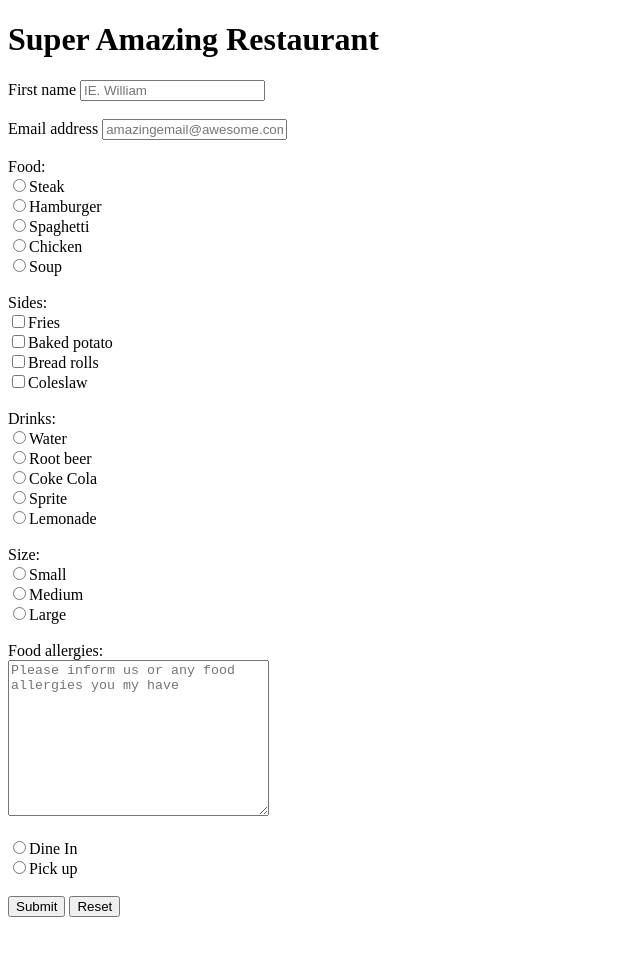
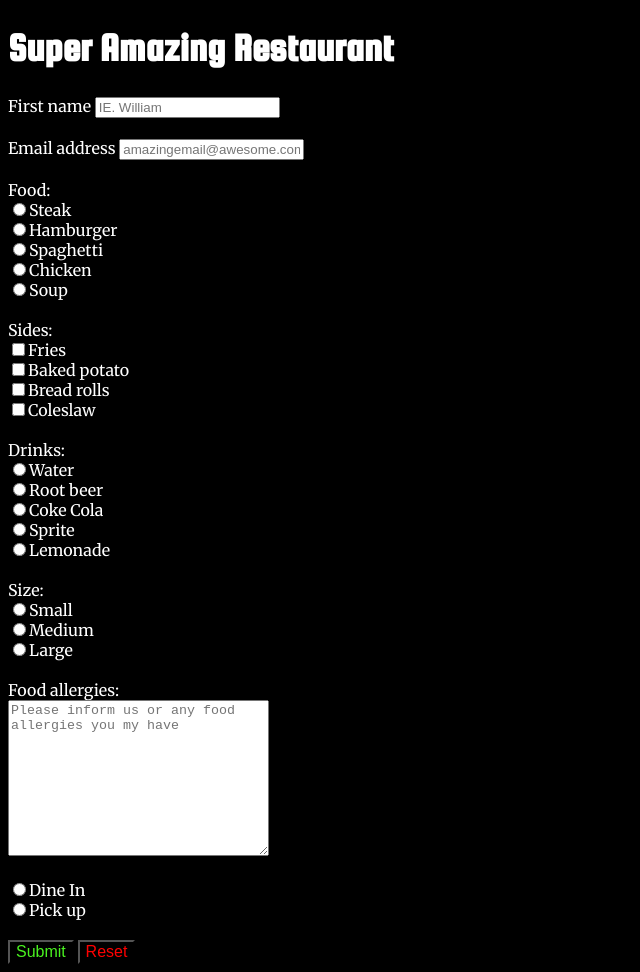
Before and after one commit to jortizcota/Assignment05, a plain HTML site: page index.html in a window 1280 px wide. Shown: the whole page, without its empty margins (0-640 px from the left). Before the commit the page ends 925 px from the top, so only its background shows below. Drawn offline with Linux system fonts and the light colour scheme.

Commit message:
finished my main.css file

```diff
--- a/index.html
+++ b/index.html
@@ -6,6 +6,8 @@
     <meta http-equiv="X-UA-Compatible" content="ie=edge">
     <title>Assignment #5</title>
     <link rel="stylesheet" href="main.css">
+    <link href="https://fonts.googleapis.com/css?family=Merriweather|Squada+One&display=swap" rel="stylesheet">
+
 </head>
 <body>
     <h1>Super Amazing Restaurant</h1>
@@ -60,8 +62,8 @@
         <br>
         <input type="radio" name="dining" id="pick-up">Pick up
         <br><br>
-        <input type="submit" value="Submit">
-        <input type="reset" value="Reset">
+        <input type="submit" id="submit">
+        <input type="reset" id="reset">
     </form>
 </body>
 </html>
--- a/main.css
+++ b/main.css
@@ -0,0 +1,24 @@
+body{
+    font-family: 'Merriweather', serif;
+    font-size: 16px;
+    background: black;
+    color: white;
+}
+h1{
+    font-size: 2.5em;
+    font-family: 'Squada One', cursive;
+    color: white;
+}
+input:focus{
+    border: navy;
+}
+#reset, #submit{
+    background: black;
+    font-size: 16px
+}
+#reset{
+    color: red;
+}
+#submit{
+    color: #4af320;
+}
```
